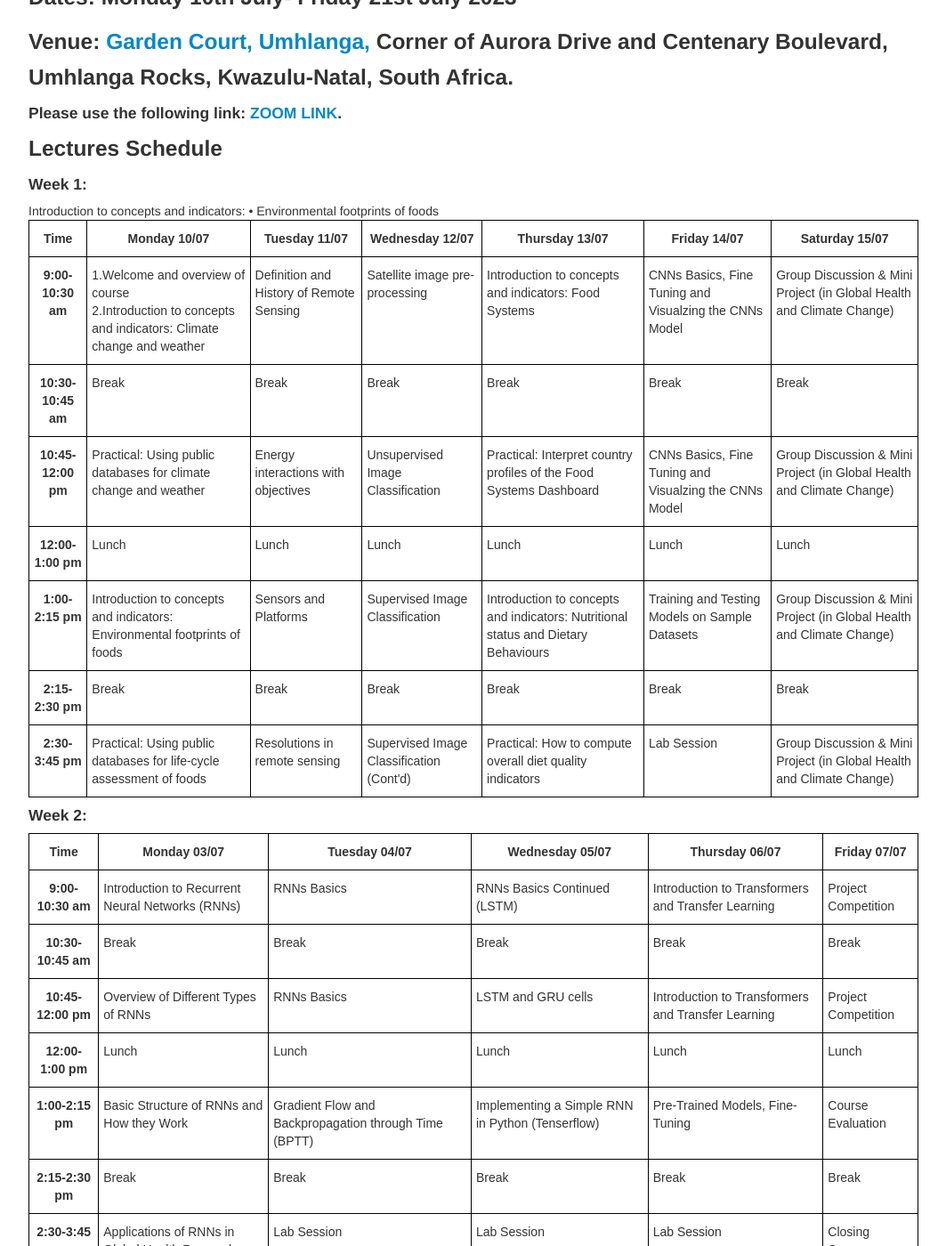
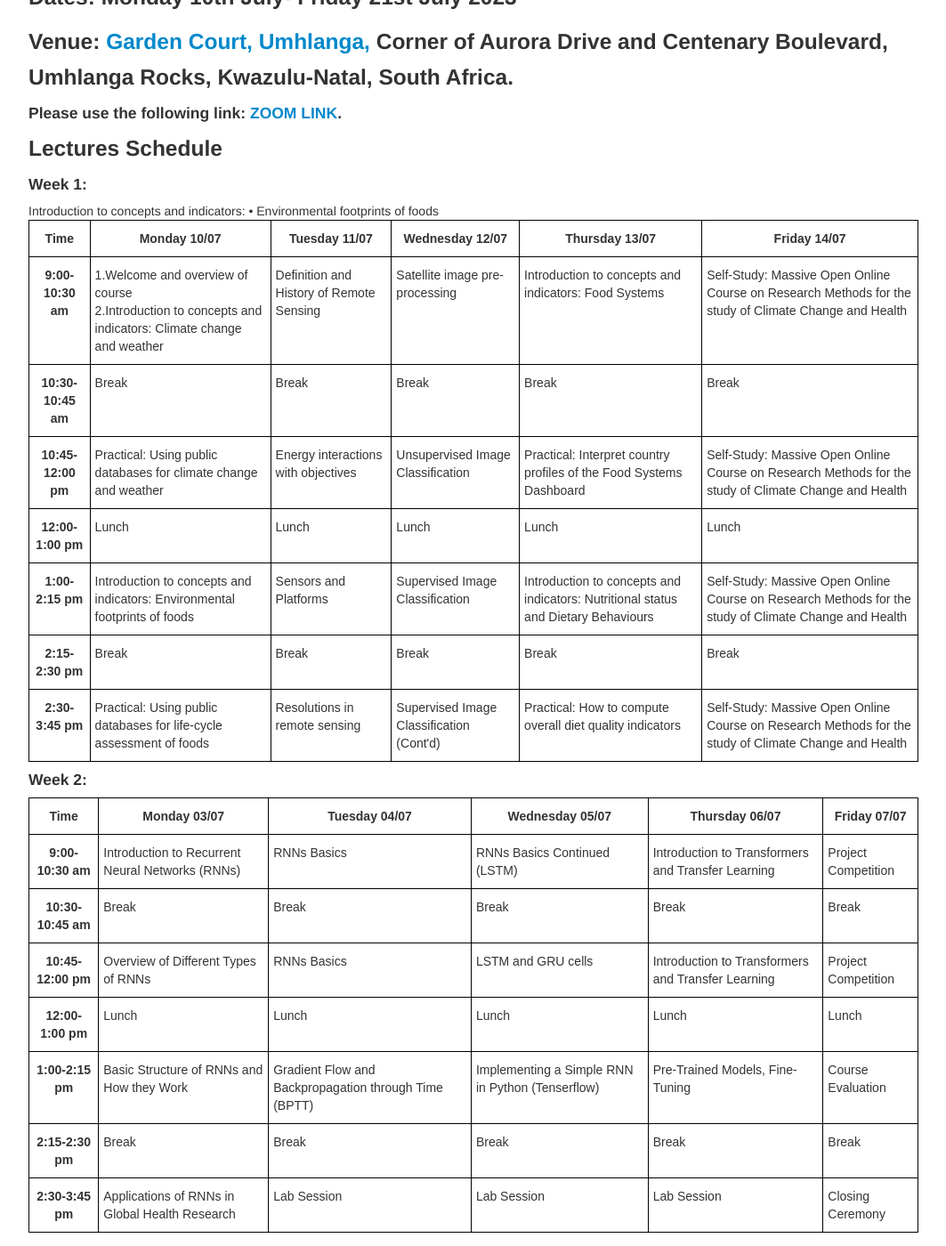
Before and after one commit to ccfscourseukzn/ccfscourseukzn.github.io, a Jekyll site: the page built from index.md, in a window 1280 px wide and 1400 px high, scrolled down 485 px. Shown: the whole window at 89% size, without its empty margins (108-1171 px from the left). Built offline with Jekyll 4.4.1, drawn with Linux system fonts in a browser that asks for light colours.

Commit message:
Update index.md

```diff
--- a/index.md
+++ b/index.md
@@ -33,7 +33,7 @@ title: Climate Change, Food System and Remote Sensing
     <th class="tg-amwm">Wednesday 12/07</th>
     <th class="tg-amwm">Thursday 13/07</th>
     <th class="tg-amwm">Friday 14/07</th>
-    <th class="tg-amwm">Saturday 15/07</th>
+
   </tr>
 </thead>
 <tbody>
@@ -44,8 +44,8 @@ title: Climate Change, Food System and Remote Sensing
     <td class="tg-0lax"> Definition  and History of Remote Sensing </td>
     <td class="tg-0lax"> Satellite image pre-processing </td>
     <td class="tg-0lax">Introduction to concepts and indicators: Food Systems </td>
-    <td class="tg-0lax">CNNs Basics, Fine Tuning and Visualzing the CNNs Model</td>
-    <td class="tg-0lax">Group Discussion & Mini Project (in Global Health and Climate Change)</td>
+    <td class="tg-0lax"> Self-Study: Massive Open Online Course on Research Methods for the study of Climate Change and Health </td>
+
   </tr>
   <tr>
     <td class="tg-amwm">10:30-10:45 am</td>
@@ -54,7 +54,7 @@ title: Climate Change, Food System and Remote Sensing
     <td class="tg-0lax">Break</td>
     <td class="tg-0lax">Break</td>
     <td class="tg-0lax">Break</td>
-    <td class="tg-0lax">Break</td>
+
   </tr>
   <tr>
     <td class="tg-amwm">10:45-12:00 pm</td>
@@ -62,8 +62,8 @@ title: Climate Change, Food System and Remote Sensing
     <td class="tg-0lax"> Energy interactions with  objectives</td>
     <td class="tg-0lax"> Unsupervised Image Classification </td>
     <td class="tg-0lax"> Practical: Interpret country profiles of the Food Systems Dashboard </td>
-    <td class="tg-0lax">CNNs Basics, Fine Tuning and Visualzing the CNNs Model</td>
-    <td class="tg-0lax">Group Discussion & Mini Project (in Global Health and Climate Change)</td>
+    <td class="tg-0lax">Self-Study: Massive Open Online Course on Research Methods for the study of Climate Change and Health</td>
+
   </tr>
   <tr>
     <td class="tg-amwm">12:00-1:00 pm</td>
@@ -72,7 +72,7 @@ title: Climate Change, Food System and Remote Sensing
     <td class="tg-0lax">Lunch</td>
     <td class="tg-0lax">Lunch</td>
     <td class="tg-0lax">Lunch</td>
-    <td class="tg-0lax">Lunch</td>
+
   </tr>
   Introduction to concepts and indicators:
 •	Environmental footprints of foods
@@ -82,8 +82,8 @@ title: Climate Change, Food System and Remote Sensing
     <td class="tg-0lax"> Sensors and Platforms </td>
     <td class="tg-0lax"> Supervised Image Classification </td>
     <td class="tg-0lax"> Introduction to concepts and indicators: Nutritional status and Dietary Behaviours </td>
-    <td class="tg-0lax">Training and Testing Models on Sample Datasets</td>
-    <td class="tg-0lax">Group Discussion & Mini Project (in Global Health and Climate Change)</td>
+    <td class="tg-0lax">Self-Study: Massive Open Online Course on Research Methods for the study of Climate Change and Health</td>
+
   </tr>
   <tr>
     <td class="tg-amwm">2:15-2:30 pm</td>
@@ -92,7 +92,7 @@ title: Climate Change, Food System and Remote Sensing
     <td class="tg-0lax">Break</td>
     <td class="tg-0lax">Break</td>
     <td class="tg-0lax">Break</td>
-    <td class="tg-0lax">Break</td>
+
   </tr>
   <tr>
     <td class="tg-amwm">2:30-3:45 pm</td>
@@ -100,8 +100,8 @@ title: Climate Change, Food System and Remote Sensing
     <td class="tg-0lax"> Resolutions in remote sensing </td>
     <td class="tg-0lax">Supervised Image Classification (Cont'd)</td>
     <td class="tg-0lax"> Practical: How to compute overall diet quality indicators </td>
-    <td class="tg-0lax">Lab Session</td>
-    <td class="tg-0lax">Group Discussion & Mini Project (in Global Health and Climate Change)</td>
+    <td class="tg-0lax"> Self-Study: Massive Open Online Course on Research Methods for the study of Climate Change and Health </td>
+
   </tr>
 </tbody>
 </table>
```
